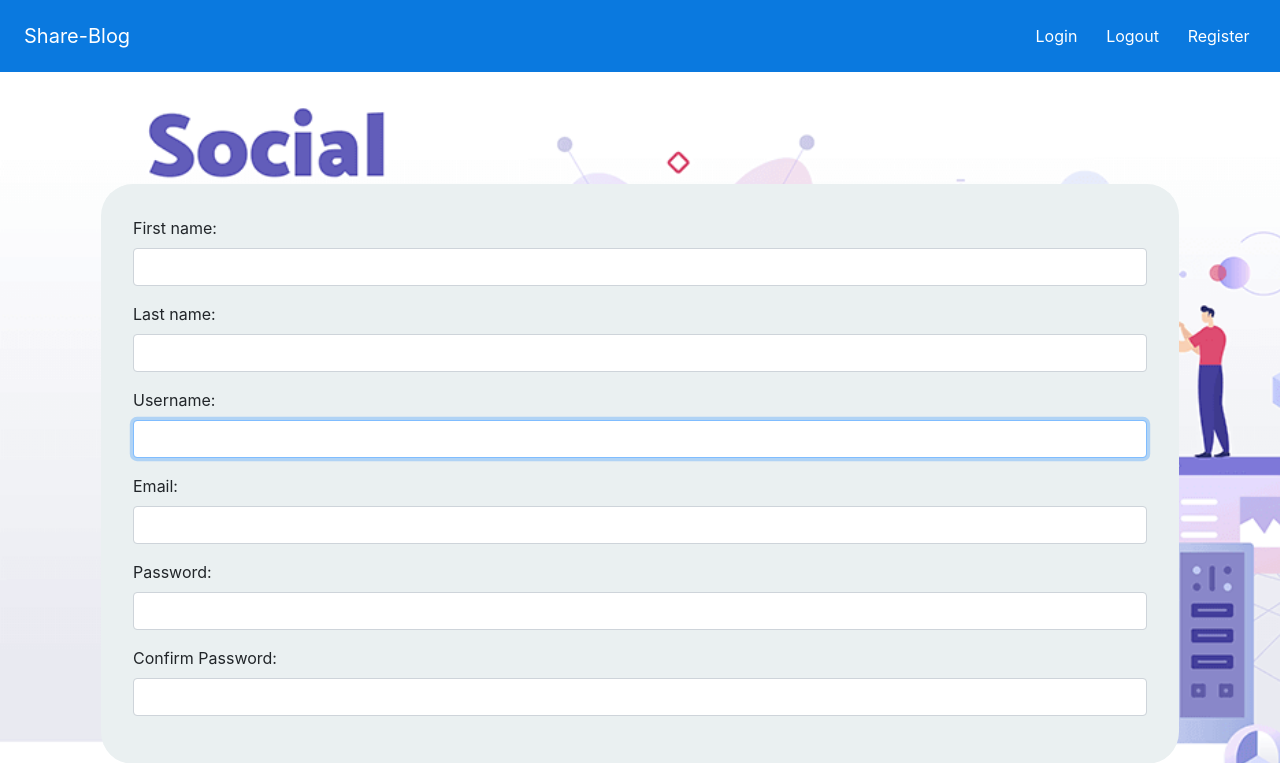
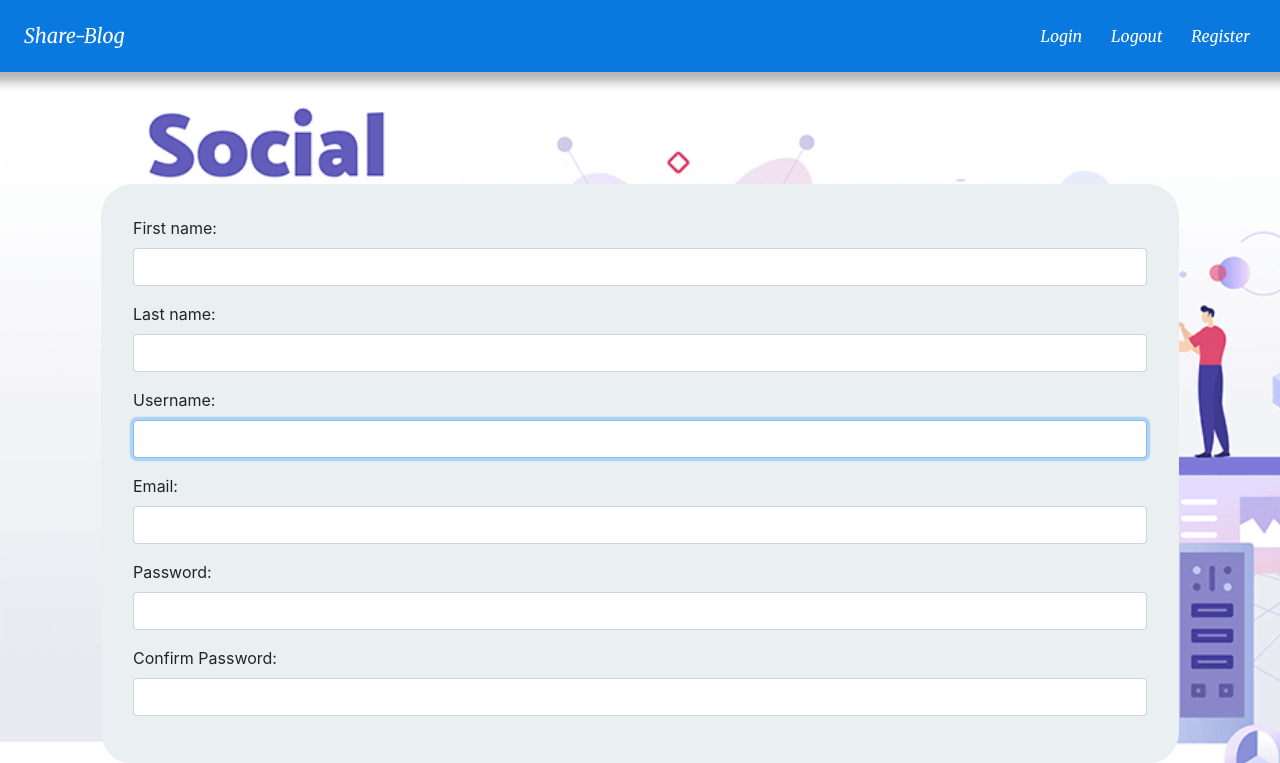
Before and after one commit to tushar912/Image-Sharing-Blog, a Django app: page /accounts/register/ in a window 1280 px wide. Shown: the top 763 px of the page. Run offline with Django 3.2, Linux system fonts and the light colour scheme; some libraries are stand-ins or nearby versions.

Commit message:
added shadow

```diff
--- a/img/assets/css/main.css
+++ b/img/assets/css/main.css
@@ -1,11 +1,13 @@
 .navbar{
     background-color:#0A79DF!important;
+    box-shadow: 0px 0px 10px 10px rgba(0, 0, 0, 0.3);
 
 }
 
 .navbar a{
     color:white!important;
     margin: 0.4em;
+    font-family: 'Merriweather', serif;
 }
 .collapse a{
     transition: font-size 0.2s;
--- a/img/templates/base.html
+++ b/img/templates/base.html
@@ -4,6 +4,7 @@
 <head>
     <meta charset="UTF-8">
     <meta name="viewport" content="width=device-width, initial-scale=1.0">
+    <link href="https://fonts.googleapis.com/css2?family=Merriweather:ital@1&display=swap" rel="stylesheet">
     <link rel="stylesheet" href="https://stackpath.bootstrapcdn.com/bootstrap/4.5.2/css/bootstrap.min.css" integrity="sha384-JcKb8q3iqJ61gNV9KGb8thSsNjpSL0n8PARn9HuZOnIxN0hoP+VmmDGMN5t9UJ0Z" crossorigin="anonymous">
      <link rel="stylesheet" href="{% static 'css/main.css' %}">
      {% block style%}
```
